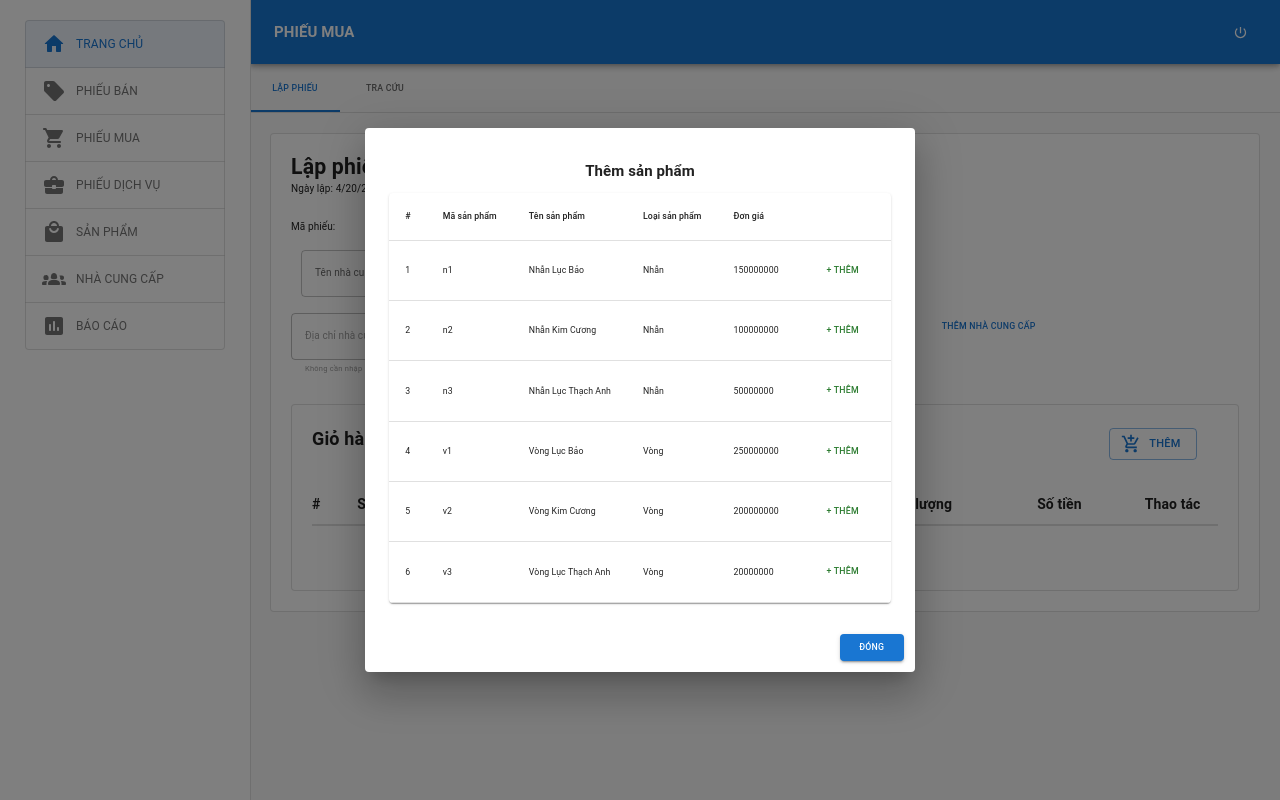
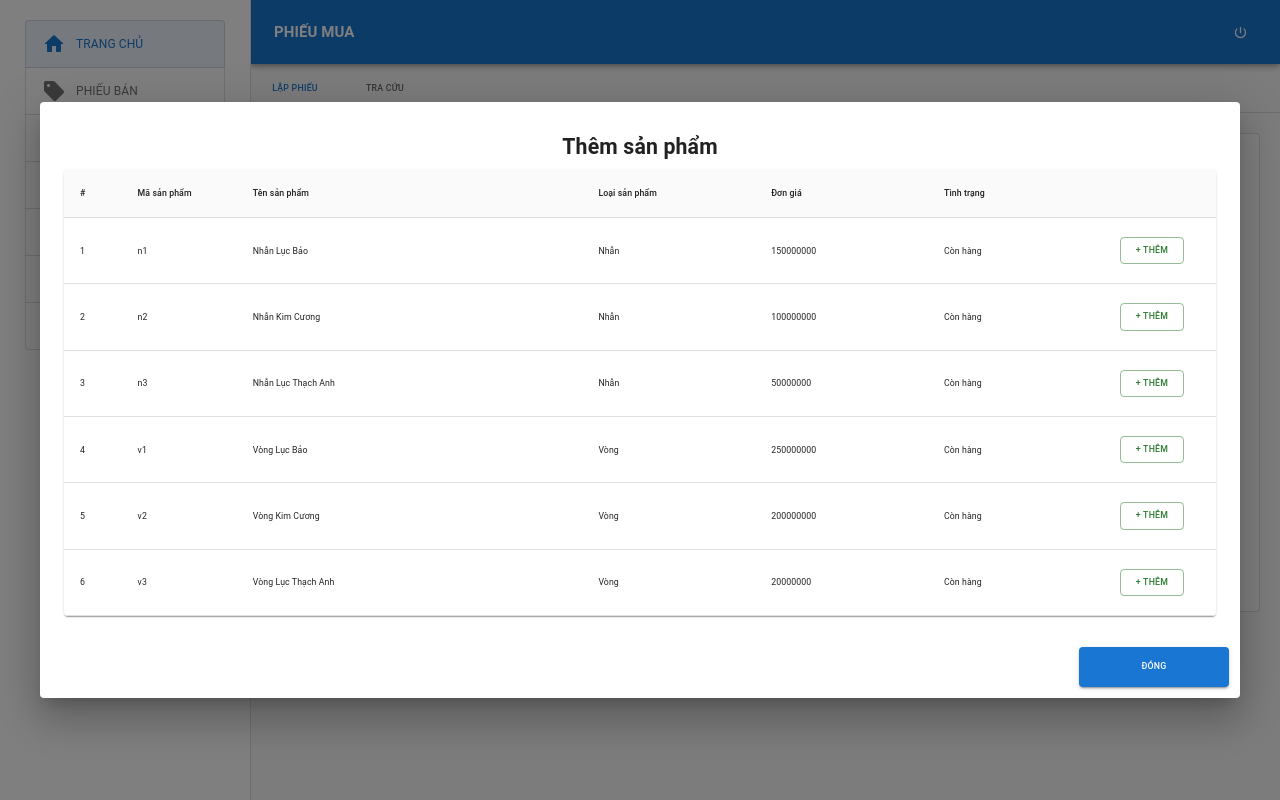
Before and after one commit to realhaidinh/jewlery-management-web, a React (Vite) app: page /buy in a window 1280 px wide. Both pictures are taken after a click on the button "THÊM". Shown: the top 800 px of the page. Built offline with nearby package versions, Linux system fonts and the light colour scheme.

Commit message:
Disable column menu

```diff
--- a/src/components/Container/SearchContainer.jsx
+++ b/src/components/Container/SearchContainer.jsx
@@ -6,11 +6,10 @@ import CancelIcon from '@mui/icons-material/Cancel';
 const SearchContainer = ({ show, title, onChange, onClick, value, children, open, handleClickOpen, handleClose }) => {
   return (
     <Stack spacing={2} sx={{ p: '20px', display: `${show ? 'block' : 'none'}` }}>
-      {/* <Stack spacing={2} sx={{ p: '20px' }}> */}
       <Container>
-        <Stack direction="row" flex="1" alignItems="center" mb="10px">
-          <Box sx={{ width: '60%' }}>
-            <Typography variant="h5">
+        <Stack direction="row" flex="1" mt="10px" mb="40px">
+          <Box sx={{ display: 'flex', alignItems: 'center', width: '60%' }}>
+            <Typography variant="h4" component="h4">
               <b>{title}</b>
             </Typography>
           </Box>
--- a/src/components/Controls/ModalButton.jsx
+++ b/src/components/Controls/ModalButton.jsx
@@ -1,4 +1,4 @@
-import { Box, Dialog, DialogActions, DialogContent, DialogTitle } from '@mui/material';
+import { Box, Dialog, DialogActions, DialogContent, DialogTitle, Modal } from '@mui/material';
 import ControlButton from './ControlButton';
 
 const ModalButton = ({
@@ -25,13 +25,13 @@ const ModalButton = ({
       >
         {buttonName}
       </ControlButton>
-      <Dialog open={open} onClose={onClose}>
+      <Dialog open={open} onClose={onClose} fullWidth={true} maxWidth="lg">
         <DialogTitle>{dialogTitle}</DialogTitle>
         <DialogContent>
           <Box sx={{ display: 'flex', flexDirection: 'column' }}>{children}</Box>
         </DialogContent>
         <DialogActions>
-          <ControlButton onClick={onClose} variant="contained" sx={{ marginBottom: '10px', marginRight: '5px' }}>
+          <ControlButton onClick={onClose} width="150px" height="40px">
             Đóng
           </ControlButton>
         </DialogActions>
--- a/src/components/Modal/ProductDetailModal.jsx
+++ b/src/components/Modal/ProductDetailModal.jsx
@@ -1,9 +1,9 @@
 import * as React from 'react';
-import { Box } from '@mui/material';
+import { Box, Typography } from '@mui/material';
 import { ModalButton } from '../Controls';
 import InfoIcon from '@mui/icons-material/Info';
 
-export default function ProductDetailModal({ onButtonClick, onButtonClose, open }) {
+export default function ProductDetailModal({ onButtonClick, onButtonClose, open, title }) {
   return (
     <ModalButton
       variant="text"
@@ -15,9 +15,9 @@ export default function ProductDetailModal({ onButtonClick, onButtonClose, open
       onClose={onButtonClose}
     >
       <Box>
-        <Box marginBottom="10px" textAlign="center">
-          <h2>Phiếu bán hàng</h2>
-        </Box>
+        <Typography variant="h4" component="h4">
+          <b>{title}</b>
+        </Typography>
       </Box>
     </ModalButton>
   );
--- a/src/components/Modal/ProductSelectModal.jsx
+++ b/src/components/Modal/ProductSelectModal.jsx
@@ -1,6 +1,17 @@
 import * as React from 'react';
-import { Table, TableBody, TableCell, TableContainer, TableHead, TableRow, Paper, Button, Box } from '@mui/material';
-import { ModalButton } from '../Controls';
+import {
+  Table,
+  TableBody,
+  TableCell,
+  TableContainer,
+  TableHead,
+  TableRow,
+  Paper,
+  Button,
+  Box,
+  Typography,
+} from '@mui/material';
+import { ModalButton, ControlButton } from '../Controls';
 import productData from '../../pages/productData';
 import AddShoppingCartIcon from '@mui/icons-material/AddShoppingCart';
 
@@ -15,19 +26,22 @@ export default function ProductSelectModal({ AddItem, onButtonClick, onButtonClo
     >
       <Box>
         <Box marginBottom="10px" textAlign="center">
-          <h2>Thêm sản phẩm</h2>
+          <Typography variant="h4" component="h4">
+            <b>Thêm sản phẩm</b>
+          </Typography>
         </Box>
       </Box>
       <TableContainer component={Paper}>
         <Table aria-label="simple table">
           <TableHead>
-            <TableRow>
-              <TableCell>#</TableCell>
-              <TableCell>Mã sản phẩm</TableCell>
-              <TableCell>Tên sản phẩm</TableCell>
-              <TableCell>Loại sản phẩm</TableCell>
-              <TableCell>Đơn giá</TableCell>
-              <TableCell> </TableCell>
+            <TableRow sx={{ background: '#fafafa', fontSize: '1.4rem' }}>
+              <TableCell width="5%">#</TableCell>
+              <TableCell width="10%">Mã sản phẩm</TableCell>
+              <TableCell width="30%">Tên sản phẩm</TableCell>
+              <TableCell width="15%">Loại sản phẩm</TableCell>
+              <TableCell width="15%">Đơn giá</TableCell>
+              <TableCell width="15%">Tình trạng</TableCell>
+              <TableCell width="10%"></TableCell>
             </TableRow>
           </TableHead>
           <TableBody>
@@ -44,10 +58,11 @@ export default function ProductSelectModal({ AddItem, onButtonClick, onButtonClo
                   <TableCell>{row.productName}</TableCell>
                   <TableCell>{row.productType}</TableCell>
                   <TableCell>{row.productPrice}</TableCell>
+                  <TableCell>Còn hàng</TableCell>
                   <TableCell>
-                    <Button value={index} onClick={AddItem} color="success">
+                    <ControlButton value={index} onClick={AddItem} variant="outlined" color="success">
                       + Thêm
-                    </Button>
+                    </ControlButton>
                   </TableCell>
                 </TableRow>
               );
--- a/src/pages/SellTicket/SellSearch.jsx
+++ b/src/pages/SellTicket/SellSearch.jsx
@@ -36,15 +36,17 @@ const SellSearch = ({ show }) => {
         headerAlign: 'center',
         align: 'center',
         width: 50,
+        disableColumnMenu: true,
       },
-      { field: 'formID', headerName: 'Mã phiếu', width: 100 },
-      { field: 'customerName', headerName: 'Khách hàng', width: 350 },
+      { field: 'formID', headerName: 'Mã phiếu', width: 100, disableColumnMenu: true },
+      { field: 'customerName', headerName: 'Khách hàng', width: 350, disableColumnMenu: true },
       {
         field: 'totalPaid',
         headerName: 'Tổng thanh toán',
         headerAlign: 'center',
         align: 'center',
         width: 170,
+        disableColumnMenu: true,
       },
       {
         field: 'formDate',
@@ -52,6 +54,7 @@ const SellSearch = ({ show }) => {
         headerAlign: 'center',
         align: 'center',
         width: 170,
+        disableColumnMenu: true,
       },
       {
         field: 'actions',
@@ -59,11 +62,16 @@ const SellSearch = ({ show }) => {
         align: 'center',
         width: 100,
         getActions: (param) => [
-          <ProductDetailModal open={open} onButtonClick={handleClickOpen} onButtonClose={handleClose} />,
+          <ProductDetailModal
+            open={open}
+            onButtonClick={handleClickOpen}
+            onButtonClose={handleClose}
+            title="Phiếu bán hàng"
+          />,
         ],
       },
     ],
-    [],
+    [open],
   );
 
   const rows = useMemo(() => {
@@ -73,7 +81,7 @@ const SellSearch = ({ show }) => {
         numOrder: index + 1,
         formID: form.formID,
         customerName: form.customerName,
-        totalPaid: form.totalPaid,
+        totalPaid: `₫${form.totalPaid.toLocaleString()}`,
         formDate: form.dateCreated,
       };
     });
```
